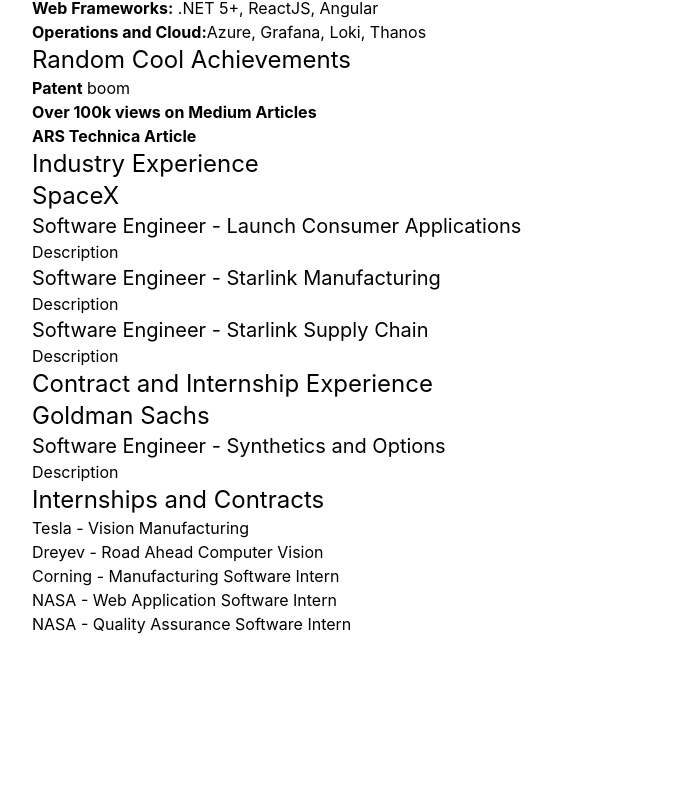
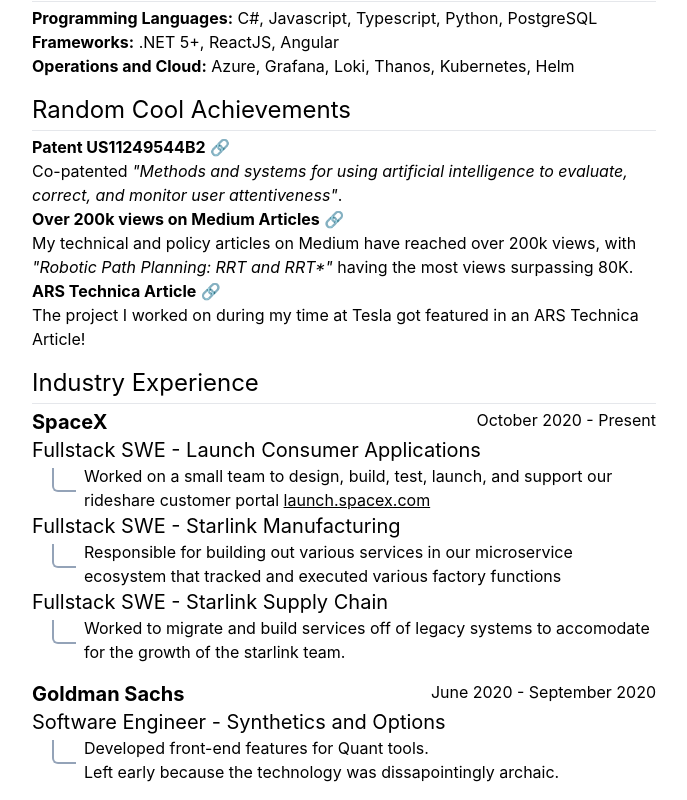
Before and after one commit to TimChinenov/tim-chinenov-resume, a React (Create React App) app: page /career in a window 1280 px wide. Shown: the part 320-1120 px from the top of the page, without its empty margins (296-983 px from the left). Before the commit the page ends 956 px from the top, so only its background shows below. Built offline with nearby package versions, Linux system fonts and the light colour scheme.

Commit message:
Completed styling the career page

```diff
--- a/src/about-page/about-page.tsx
+++ b/src/about-page/about-page.tsx
@@ -16,6 +16,7 @@
 
             <p>I enjoy digital journalling. If you enjoy my writing here, consider some of my other focused accounts:</p>
             <ol>
+                <li><a href="">LinkedIn</a></li>
                 <li>Personal Instagram</li>
                 <li>Skate Instagram</li>
                 <li>Writing Instagram</li>
--- a/src/career-page/career-page.tsx
+++ b/src/career-page/career-page.tsx
@@ -1,39 +1,81 @@
 export function CareerPage() {
+
+    const indentBlock = () => { return <div className="mb-5 ml-5 mr-2 mt-1 border-l-2 border-b-2 border-slate-400 w-6 rounded-bl-md"></div> }
+
     return(
         <div>
-            <div>
+            <section className="pb-4">
                 <h2>Summary</h2>
-                <p>I specialize in building distributed microservice web applications for various automated services. Historically I have build such services to solve supply chain, manufacturing, and B2B administrative problems.</p>
+                <hr className="mt-1 pb-1"></hr>
+                <p>I am a Fullstack Engineer who builds distributed microservice web applications for automating various services. Historically I have built such services to solve supply chain, manufacturing, and B2B Consumer problems.</p>
+            </section>
 
+            <section className="pb-4">
                 <h2>Active Technical Skills</h2>
+                <hr className="mt-1 pb-1"></hr>
                 <p><strong>Programming Languages:</strong> C#, Javascript, Typescript, Python, PostgreSQL</p>
-                <p><strong>Web Frameworks:</strong> .NET 5+, ReactJS, Angular</p>
-                <p><strong>Operations and Cloud:</strong>Azure, Grafana, Loki, Thanos</p>
+                <p><strong>Frameworks:</strong> .NET 5+, ReactJS, Angular</p>
+                <p><strong>Operations and Cloud:</strong> Azure, Grafana, Loki, Thanos, Kubernetes, Helm</p>
+            </section>
 
+            <section className="pb-4">
                 <h2>Random Cool Achievements</h2>
-                <p><strong>Patent</strong> boom</p>
-                <p><strong>Over 100k views on Medium Articles</strong></p>
-                <p><strong>ARS Technica Article</strong></p>
+                <hr className="mt-1 pb-1"></hr>
+                <p><strong>Patent US11249544B2</strong> <a href="https://patents.google.com/patent/US11249544B2/en" target="_blank">🔗</a></p>
+                <p>Co-patented <i>"Methods and systems for using artificial intelligence to evaluate, correct, and monitor user attentiveness"</i>.</p>
+                <p><strong>Over 200k views on Medium Articles</strong>  <a href="https://theclassytim.medium.com/robotic-path-planning-rrt-and-rrt-212319121378" target="_blank">🔗</a></p>
+                <p> My technical and policy articles on Medium have reached over 200k views, with <i>"Robotic Path Planning: RRT and RRT*"</i> having the most views surpassing 80K.</p>
+                <p><strong>ARS Technica Article</strong> <a href="https://electrek.co/2021/01/13/tesla-automated-camera-system-quality-inspection-fremont-factory/" target="_blank">🔗</a></p>
+                <p>The project I worked on during my time at Tesla got featured in an ARS Technica Article!</p>
+            </section>
 
+            <section className="pb-4">
                 <h2>Industry Experience</h2>
-                <h2>SpaceX</h2>
-                <h3>Software Engineer - Launch Consumer Applications</h3>
-                <p>Description</p>
-                <h3>Software Engineer - Starlink Manufacturing</h3>
-                <p>Description</p>
-                <h3>Software Engineer - Starlink Supply Chain</h3>
-                <p>Description</p>
-                <h2>Contract and Internship Experience</h2>
-                <h2>Goldman Sachs</h2>
+                <hr className="mt-1 pb-1"></hr>
+                <div className="flex flex-row w-full justify-between">
+                    <h3 className="flex"><strong>SpaceX</strong></h3>
+                    <h4 className="flex">October 2020 - Present</h4>
+                </div>
+                <h3>Fullstack SWE - Launch Consumer Applications</h3>
+                <div className="flex">
+                    { indentBlock() }
+                    <p className="flex-1">Worked on a small team to design, build, test, launch, and support our rideshare customer portal <a href="https://launch.spacex.com"><u>launch.spacex.com</u></a></p>
+                </div>
+
+                <h3>Fullstack SWE - Starlink Manufacturing</h3>
+                <div className="flex">
+                    { indentBlock() }
+                    <p className="flex-1">Responsible for building out various services in our microservice ecosystem that tracked and executed various factory functions</p>
+                </div>
+
+                <h3>Fullstack SWE - Starlink Supply Chain</h3>
+                <div className="flex">
+                    { indentBlock() }
+                    <p className="flex-1">Worked to migrate and build services off of legacy systems to accomodate for the growth of the starlink team.</p>
+                </div>
+
+                <div className="flex flex-row w-full justify-between pt-4">
+                    <h3 className="flex"><strong>Goldman Sachs</strong></h3>
+                    <h4 className="flex">June 2020 - September 2020</h4>
+                </div>
                 <h3>Software Engineer - Synthetics and Options</h3>
-                <p>Description</p>
+                <div className="flex">
+                    { indentBlock() }
+                    <div>
+                        <p>Developed front-end features for Quant tools.</p>
+                        <p>Left early because the technology was dissapointingly archaic.</p>
+                    </div>
+                </div>
+            </section>
 
+            <section className="pb-12">
                 <h2>Internships and Contracts</h2>
+                <hr className="mt-1 pb-1"></hr>
                 <p>Tesla - Vision Manufacturing</p>
                 <p>Dreyev - Road Ahead Computer Vision</p>
                 <p>Corning - Manufacturing Software Intern</p>
                 <p>NASA - Web Application Software Intern</p>
                 <p>NASA - Quality Assurance Software Intern</p>
-            </div>
+            </section>
         </div>)
 }
```
